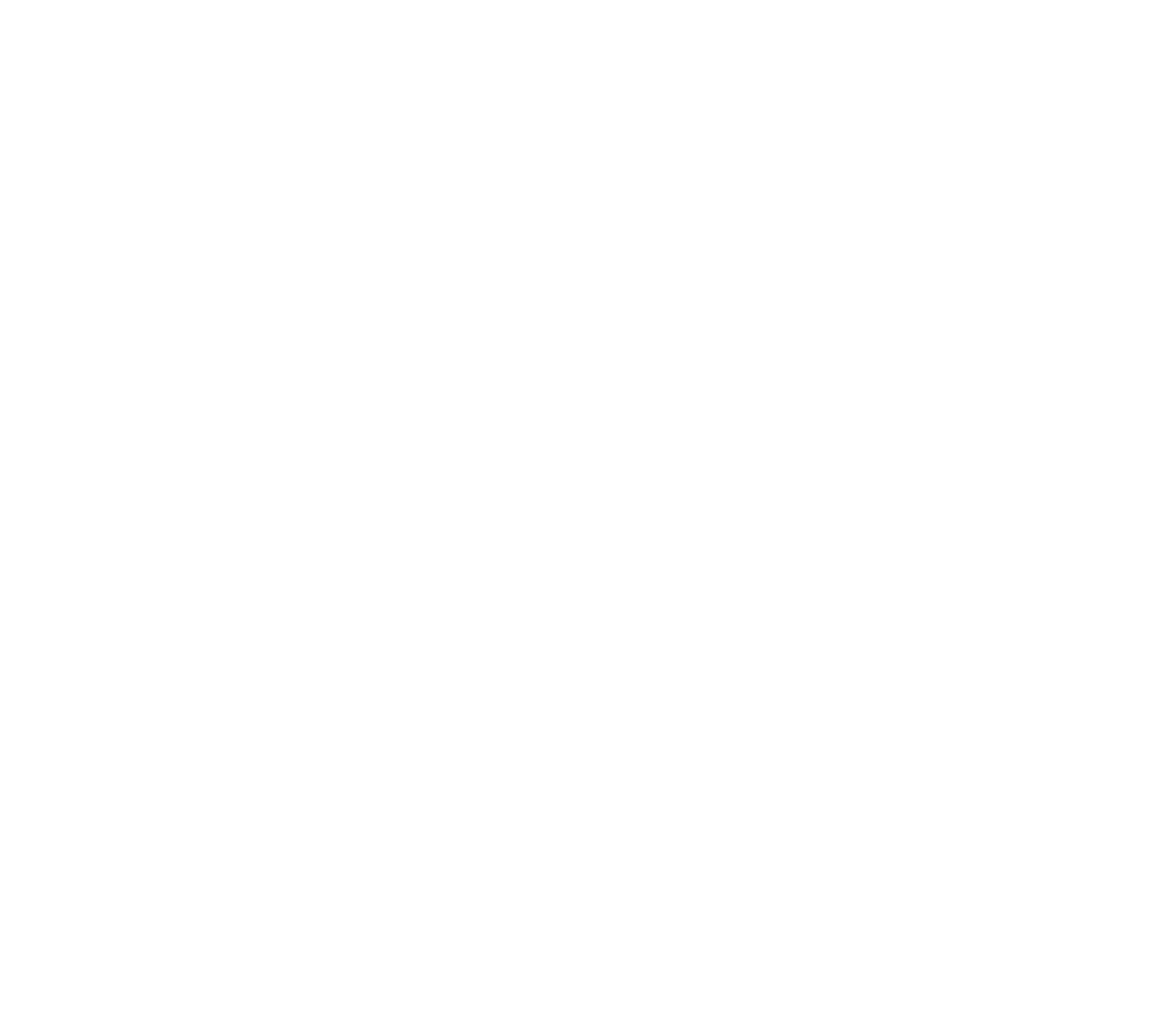
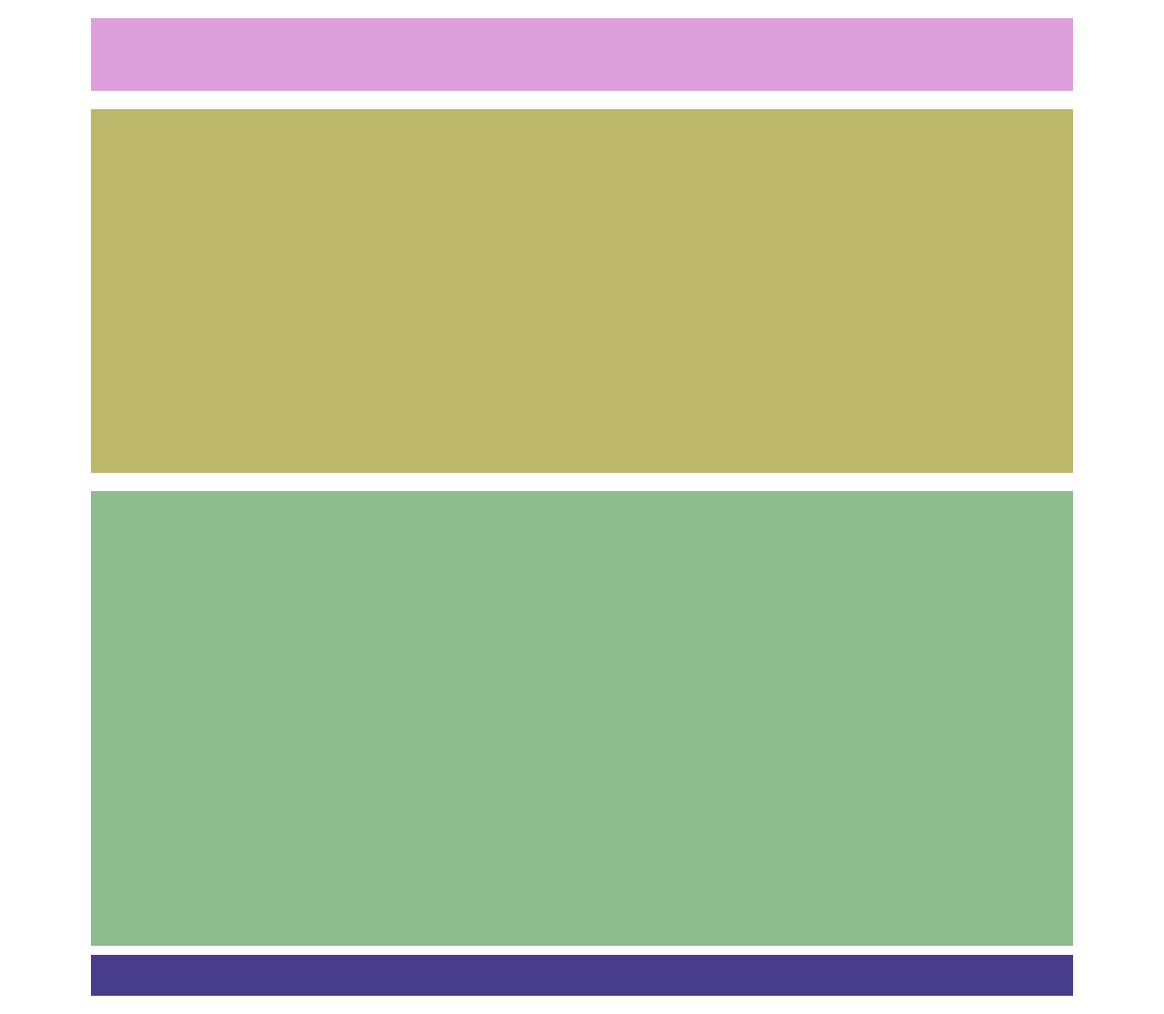
Before and after one commit to MattiaGiaco/htmlcss-struttura-wp, a plain HTML site: page index.html in a window 1280 px wide. Shown: the whole page at 91% size. Before the commit the page ends 800 px from the top, so only its background shows below. Drawn offline with Linux system fonts and the light colour scheme.

Commit message:
main structure

```diff
--- a/CSS/style.css
+++ b/CSS/style.css
@@ -9,3 +9,30 @@
   clear: both;
   display: table;
 }
+
+body{
+  margin: 20px 100px;
+}
+
+header{
+  height: 80px;
+  background-color: plum;
+}
+
+footer{
+  height: 45px;
+  background-color: darkslateblue;
+}
+
+.junbotron{
+  min-height: 400px;
+  width: auto;
+  background-color: darkkhaki;
+  margin: 20px auto;
+}
+
+.main-content{
+  min-height: 500px;
+  background-color: darkseagreen;
+  margin-bottom: 10px;
+}
--- a/index.html
+++ b/index.html
@@ -9,5 +9,22 @@
 </head>
 <body>
 
+  <header></header>
+
+  <main>
+    <div class="conteiner clearfix">
+      <section class="junbotron">
+
+      </section>
+
+      <section class="main-content">
+
+      </section>
+
+    </div>
+  </main>
+
+  <footer></footer>
+
 </body>
 </html>
```
